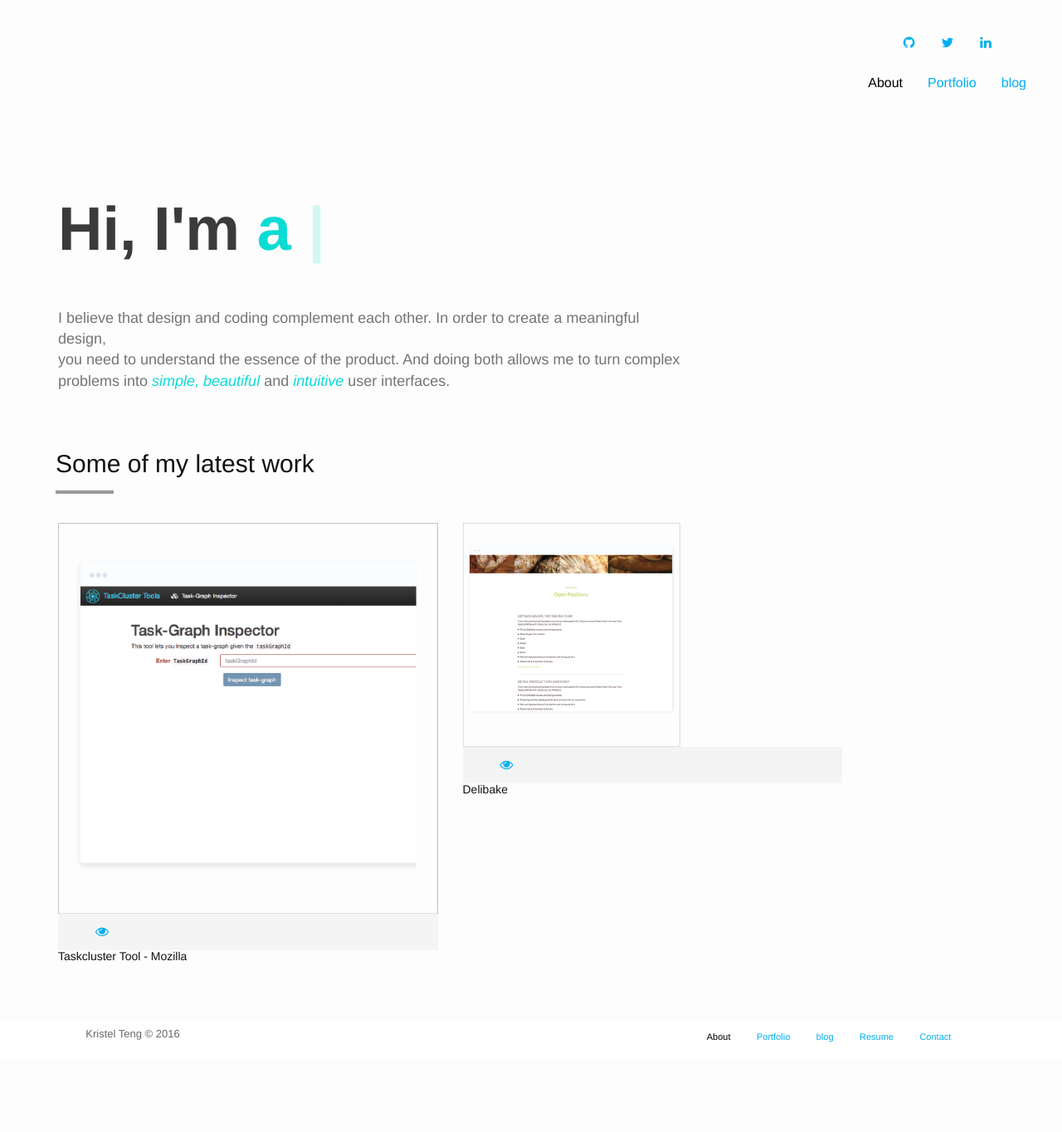
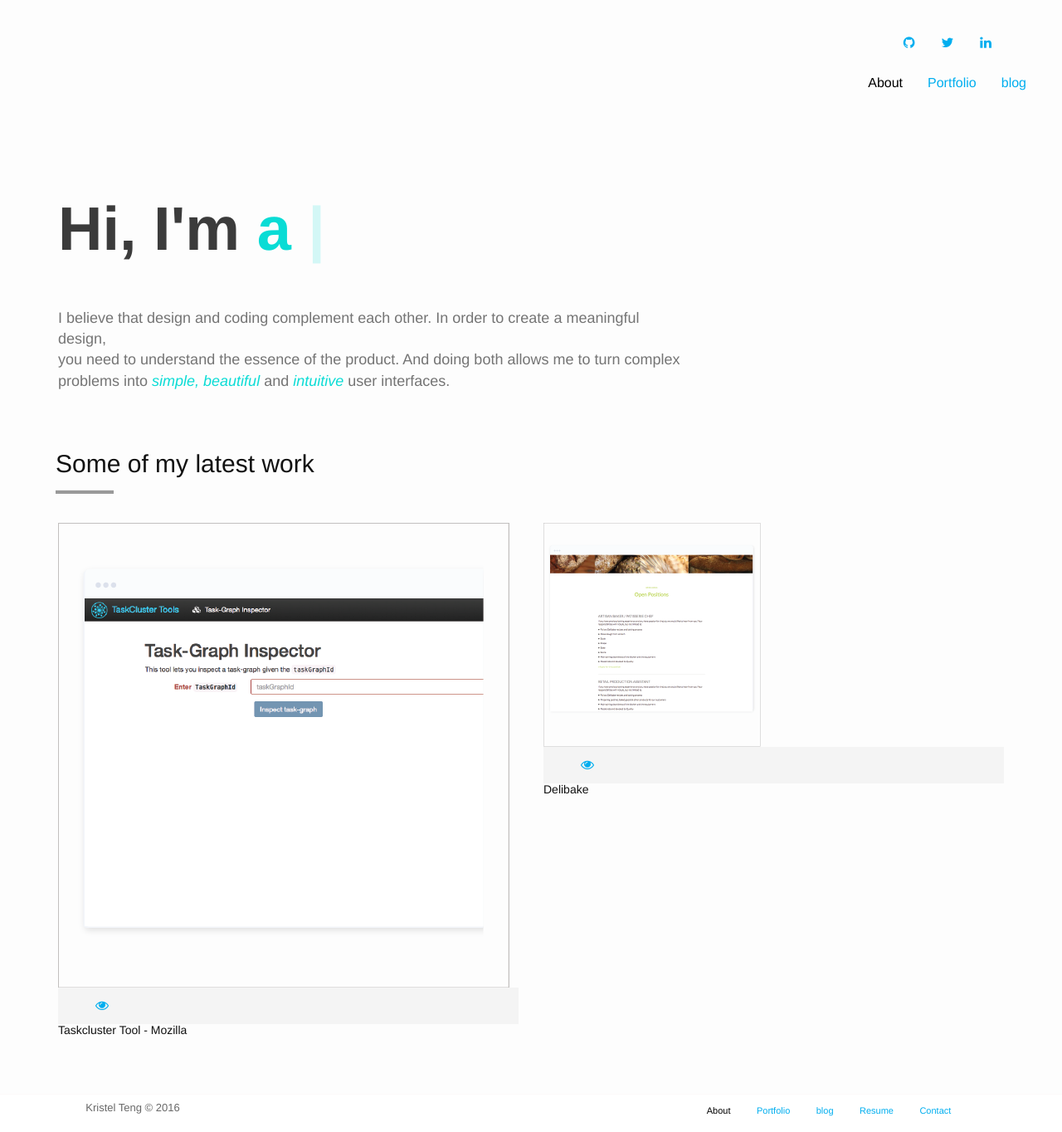
Before and after one commit to kristelteng/personal_site, a Jekyll site: the page built from index.html, in a window 1280 px wide. Shown: the whole page at 83% size. Built offline with Jekyll 4.4.1, drawn with Linux system fonts in a browser that asks for light colours; before the commit the page ends 1275 px from its top, so only the background shows below that.

Commit message:
change the column size

```diff
--- a/_includes/recent-work.html
+++ b/_includes/recent-work.html
@@ -8,7 +8,7 @@
                 <hr>
             </div>
 
-            <div class="col-sm-5">
+            <div class="col-sm-6">
                 <div class="portfolio-wrapper">
                     <div class="portfolio-single">
                         <div class="portfolio-thumb">
@@ -26,7 +26,7 @@
                 </div>
             </div>
 
-            <div class="col-sm-5">
+            <div class="col-sm-6">
                 <div class="portfolio-wrapper">
                     <div class="portfolio-single">
                         <div class="portfolio-thumb">
```
